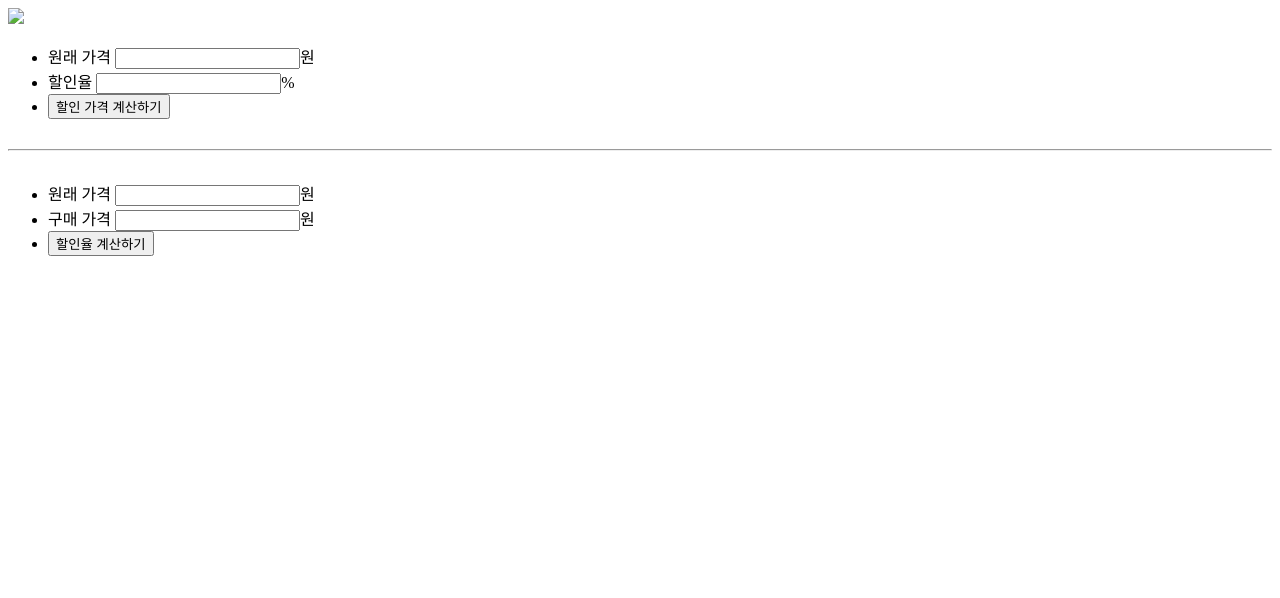
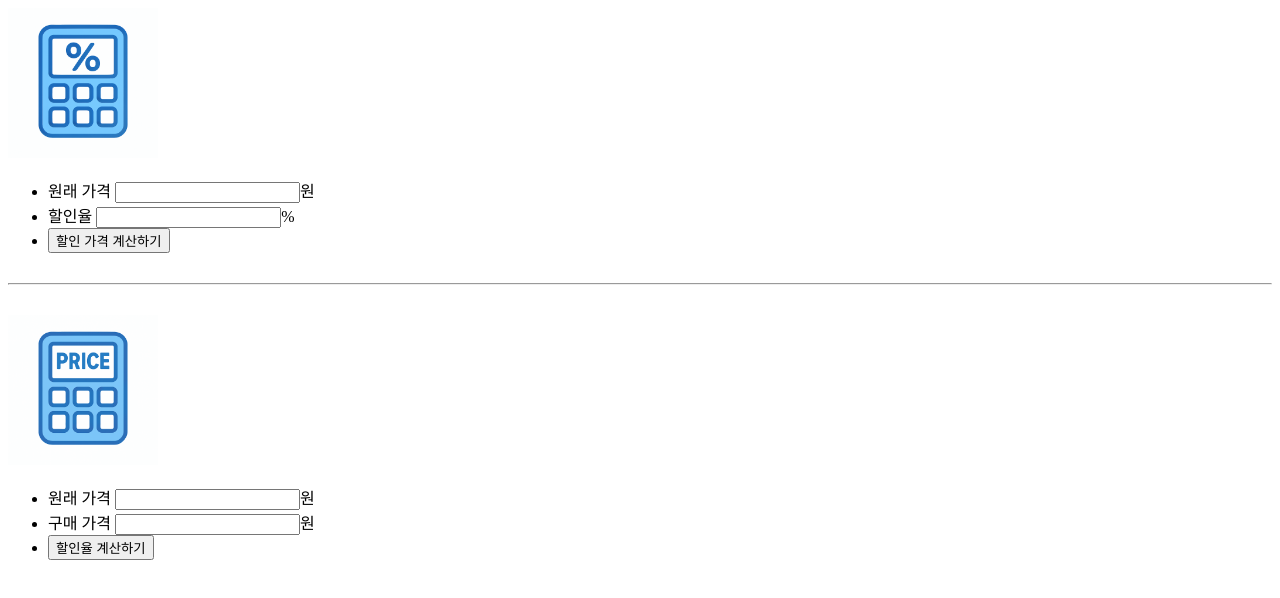
Before and after one commit to kimse0ngjun/ksjstudy, a plain HTML site: page 할인계산기/index.html in a window 1280 px wide. Drawn offline with Linux system fonts and the light colour scheme.

Commit message:
Add - ../pricecalculate.png + Modify - index.html

```diff
--- a/할인계산기/index.html
+++ b/할인계산기/index.html
@@ -7,7 +7,7 @@
 </head>
 <body>
   <div id="contents">
-    <img src="resource/sale.png" width="150">
+    <img src="resource/discountcalculate.png" width="150">
     <ul>
       <li>
         <label for="originalPrice">원래 가격</label>
@@ -24,6 +24,8 @@
     <div id="showResult"></div>
 
     <hr style="margin: 30px 0;">
+
+    <img src="resource/pricecalculate.png" width="150">
 
     <!-- ✅ 역산 기능 UI 추가 -->
     <ul>
```
Also changed, not shown: 할인계산기/resource/pricecalculate.png (added).
